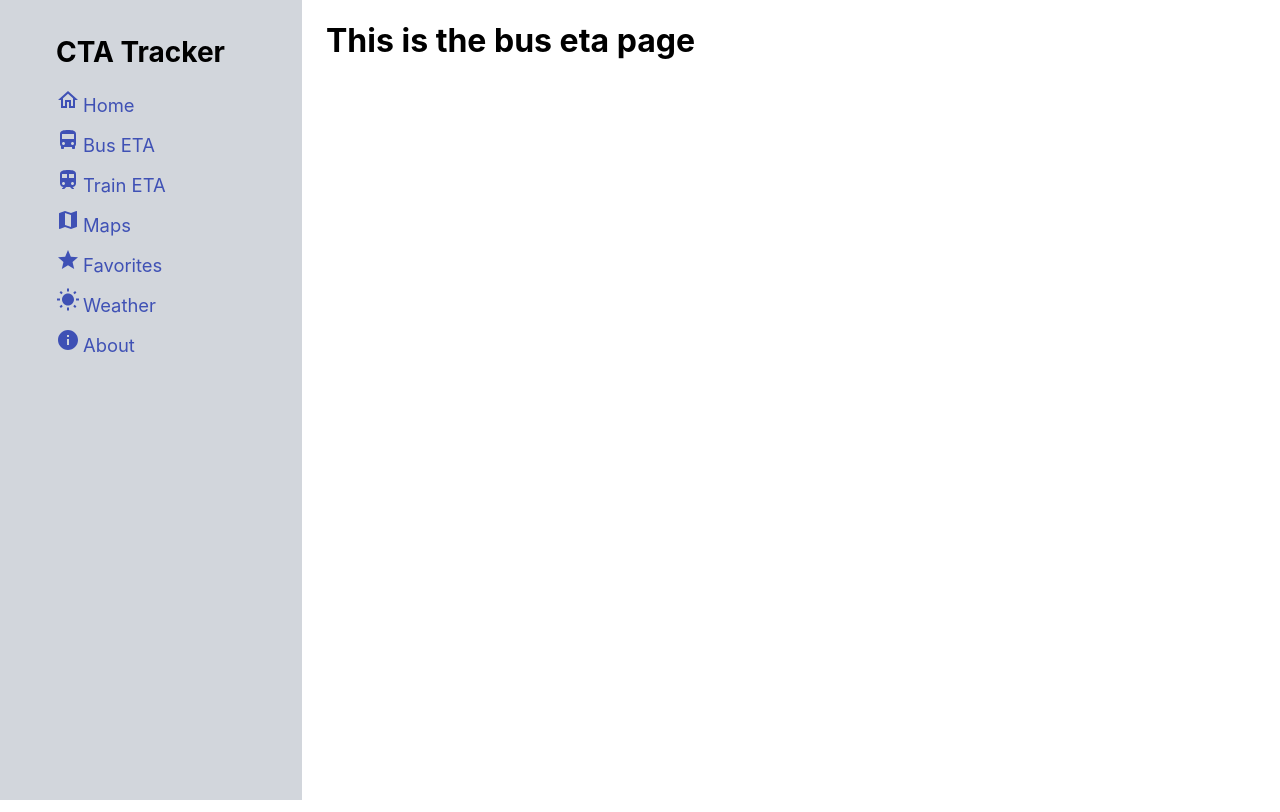
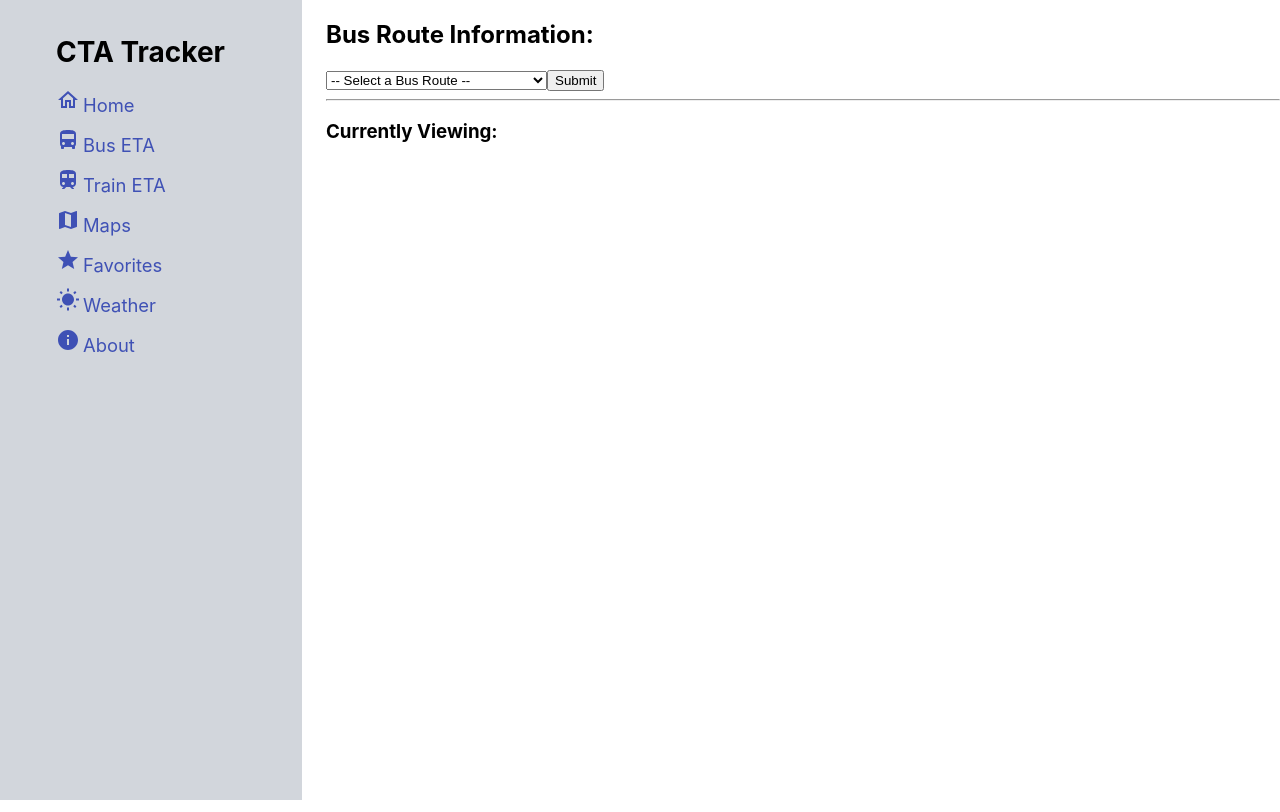
Before and after one commit to colinmac17/CTA-Tracker, a React (Create React App) app: page /bus-eta in a window 1280 px wide. Built offline with nearby package versions, Linux system fonts and the light colour scheme.

Commit message:
created outline of bus & train eta

```diff
--- a/src/Components/BusEta.js
+++ b/src/Components/BusEta.js
@@ -1,5 +1,32 @@
 import React from 'react';
 
 export default function BusEta() {
-    return <h1>This is the bus eta page</h1>;
+    return (
+
+          <div>
+          <form>
+            <label>
+              <h2>Bus Route Information:</h2>
+              <select>
+                <option value="0">-- Select a Bus Route --</option>
+                <option value="358">1 Bronzeville/Union Station</option>
+                <option value="159">2 Hyde Park Express</option>
+                <option value="160">3 King Drive</option>
+                <option value="162">4 Cottage Grove - OWL</option>
+                <option value="164">N5 South Shore Night Bus - OWL</option>
+                <option value="165">6 Jackson Park Express</option>
+              </select>
+            </label>
+            <button type="submit">Submit</button>
+          </form>
+
+          <hr/>
+
+        <h3> Currently Viewing: </h3>
+
+          </div>
+
+
+
+        )
 }
--- a/src/Components/TrainEta.js
+++ b/src/Components/TrainEta.js
@@ -1,5 +1,25 @@
 import React from 'react';
+import '../index.css';
+import Button from '@material-ui/core/Button';
+
+
+
 
 export default function TrainEta() {
-    return <h1>This is the train eta page</h1>;
+
+    const trainLine = ["Red", "Blue", "Green", "Yellow", "Brown", "Purple", "Orange"];
+    const items = [];
+
+    return (
+        <div>
+            <h2>Select a Train Line</h2>
+                {trainLine.map((value, index) => {
+                    return <button type='button' key={index} style={{backgroundColor: {value}}}> {value} </button>
+                })}
+
+            <hr/>
+            <button type='button' >View Trains</button>
+        </div>
+
+    );
 }
```
